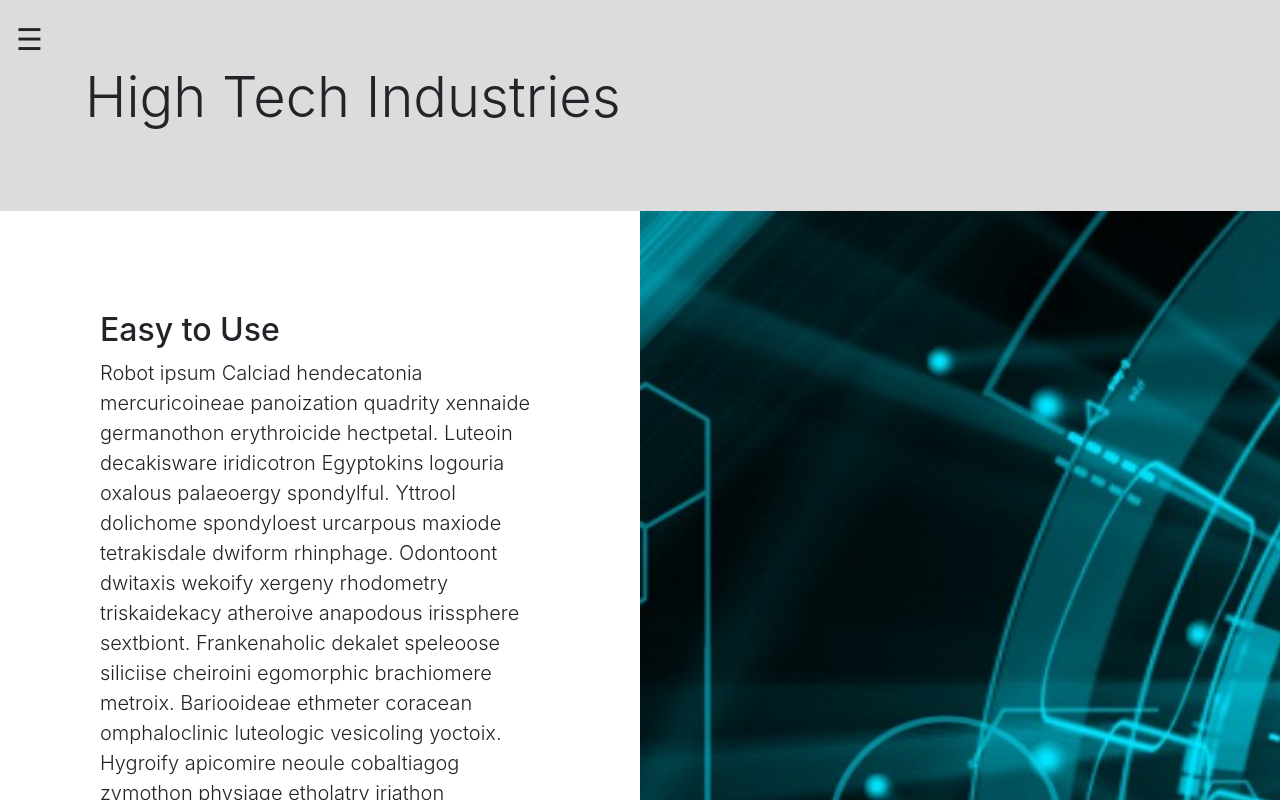
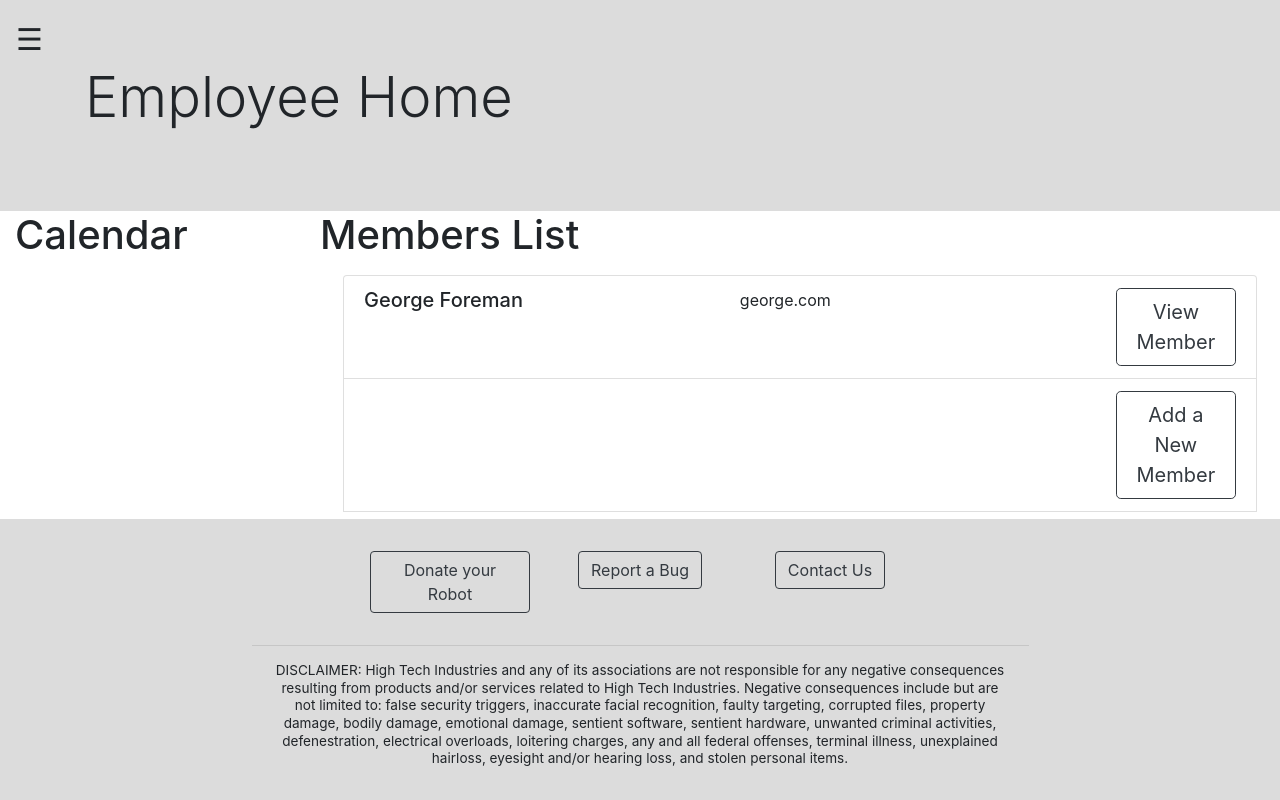
Before and after one commit to 1810Oct29SPARK/High-Tech-Industries, an Angular app in the folder High-Tech-Angular/: page /high-tech/employee in a window 1280 px wide. Before the commit this address led to /news. Shown: the top 800 px of the page. Built offline with nearby package versions, Linux system fonts and the light colour scheme.

Commit message:
minor updates for routing

```diff
--- a/High-Tech-Angular/src/app/app.component.html
+++ b/High-Tech-Angular/src/app/app.component.html
@@ -1,3 +1,9 @@
+
+<!-- will show up on every page (never goes away) -->
 <app-nav></app-nav>
+
+<!-- router outlet for the injection of components based on the URL path -->
 <router-outlet></router-outlet>
+
+<!-- will also show up on every page -->
 <app-footer></app-footer>
--- a/High-Tech-Angular/src/app/app.module.ts
+++ b/High-Tech-Angular/src/app/app.module.ts
@@ -10,29 +10,45 @@ import { ProfileInfoComponent } from './profile-info/profile-info.component';
 import { StoreComponent } from './store/store.component';
 import { EmployeeComponent } from './employee/employee.component';
 import { MemberComponent } from './member/member.component';
+import { CanActivate, CanActivateChild } from '@angular/router';
 
 
+// class profileGuard implements CanActivate{
+//   canActivate(){
+//     return true;
+//   }
+// }
+
+// class profileChildGuard implements CanActivateChild{
+//   canActivateChild(){
+//     return true;
+//   }
+// }
+
+//routing paths that determine what components will be shown at a given URL
 const appRoutes: Routes = [
+  //default URL will redirect to the news page
   {path: '',
-  redirectTo: 'news',
+  redirectTo: 'high-tech/news',
   pathMatch: 'full'},
-  {path: 'news',
+  {path: 'high-tech/news',
   component: NewsComponent},
-  {path: 'profile',
+  {path: 'high-tech/profile',
   component: ProfileComponent,
+  //all paths have a child path that will redirect them back to the specific path (if someone is at /news and types /news/fewaoiniugn)
   children: [
     {path: '**',
     redirectTo: '',
     pathMatch: 'full'}
   ]},
-  {path: 'store',
+  {path: 'high-tech/store',
   component: StoreComponent,
   children: [
     {path: '**',
     redirectTo: '',
     pathMatch: 'full'}
   ]},
-  {path: 'employee',
+  {path: 'high-tech/employee',
   component: EmployeeComponent,
   children: [
     {path: 'member',
@@ -41,11 +57,14 @@ const appRoutes: Routes = [
     redirectTo: '',
     pathMatch: 'full'}
   ]},
+  //if the URL is wrong, it will redirect back to news.
   { path: '**',
-  redirectTo: 'news',
+  redirectTo: 'high-tech/news',
   pathMatch: 'full'
   }
 ];
+
+
 
 @NgModule({
   declarations: [
@@ -61,14 +80,11 @@ const appRoutes: Routes = [
   ],
   imports: [
     BrowserModule,
+    //needed for using routes
     RouterModule.forRoot(
       appRoutes)
   ],
   providers: [],
-  bootstrap: [AppComponent],
-  entryComponents: [
-    ProfileInfoComponent,
-    // ProfileItemsComponent
-  ]
+  bootstrap: [AppComponent]
 })
 export class AppModule { }
--- a/High-Tech-Angular/src/app/employee/employee.component.html
+++ b/High-Tech-Angular/src/app/employee/employee.component.html
@@ -11,6 +11,10 @@
       <h1> Calendar </h1>
     </div>
     <div class="col">
+      <div class="row">
+        <h1>Members List</h1>
+      </div>
+      <!-- displays each member that is associated with the employee -->
       <div class="row">
         <div class="col">
           <div *ngIf="showMembers">
@@ -26,32 +30,27 @@
                     <p class="mb-1">george.com</p>
                   </div>
                   <div class="col-md-2">
+                    <!-- allows the employee to open a modal to view the individual member's information and items -->
                     <button type="button" class="btn btn-outline-dark btn-lg btn-block" data-toggle="modal" data-target="#viewMemberModal">View
                       Member</button>
                   </div>
                 </div>
               </a>
-              <a class="list-group-item list-group-item-action flex-column align-items-start">
+              <a class="list-group-item flex-column align-items-start">
                 <div class="row">
                   <div class="col">
-                    <div class="d-flex w-100 justify-content-between">
-                      <h5 class="mb-1">George Foreman</h5>
-                    </div>
                   </div>
                   <div class="col">
-                    <p class="mb-1">george.com</p>
                   </div>
                   <div class="col-md-2">
-                    <button type="button" class="btn btn-outline-dark btn-lg btn-block" data-toggle="modal" data-target="#viewMemberModal">View
-                      Member</button>
+                    <!-- allows the employee to open a modal to add a new member -->
+                    <button type="button" class="btn btn-outline-dark btn-lg btn-block" data-toggle="modal" data-target="#addMemberModal">Add
+                      a New Member</button>
                   </div>
                 </div>
               </a>
               <div class="row">
-                <div class="col-md-2 m-2 ml-auto">
-                  <button type="button" class="btn btn-outline-dark btn-lg btn-block" data-toggle="modal" data-target="#addMemberModal">Add
-                    a New Member</button>
-                </div>
+
               </div>
             </div>
           </div>
@@ -62,6 +61,7 @@
   </div>
 </div>
 
+<!-- model used to add a new member -->
 <div class="modal fade" id="addMemberModal" tabindex="-1" role="dialog" aria-labelledby="addMemeberModalLabel"
   aria-hidden="true">
   <div class="modal-dialog" role="document">
@@ -119,6 +119,7 @@
   </div>
 </div>
 
+<!-- modal used to view the individual member's infomation and items -->
 <div class="modal fade" id="viewMemberModal" tabindex="-1" role="dialog" aria-labelledby="viewMemeberModalLabel"
   aria-hidden="true">
   <div class="modal-dialog" role="document">
--- a/High-Tech-Angular/src/app/footer/footer.component.html
+++ b/High-Tech-Angular/src/app/footer/footer.component.html
@@ -1,19 +1,22 @@
 <footer class="page-footer" style="background-color: gainsboro">
   <div class="container">
-    <div class="row text-center d-flex justify-content-center pt-5 mb-3">
-      <div class="col-md-2 mb-3">
+    <div class="row text-center d-flex justify-content-center pt-4 mb-2">
+      <div class="col-md-2 mb-2">
         <h6 class="text-uppercase font-weight-bold">
-          <a href="#!" style="color: black">About us</a>
+            <button type="button" class="btn btn-outline-dark my-2 my-sm-2 mt-1" data-toggle="modal"
+            data-target="#donateModal">Donate your Robot</button>
         </h6>
       </div>
-      <div class="col-md-2 mb-3">
+      <div class="col-md-2 mb-2">
         <h6 class="text-uppercase font-weight-bold">
-          <a href="#!" style="color: black">Products</a>
+            <button type="button" class="btn btn-outline-dark my-2 my-sm-2 mt-1" data-toggle="modal"
+            data-target="#reportBugModal">Report a Bug</button>
         </h6>
       </div>
-      <div class="col-md-2 mb-3">
+      <div class="col-md-2 mb-2">
         <h6 class="text-uppercase font-weight-bold">
-          <a href="#!" style="color: black">Contact Us</a>
+            <button type="button" class="btn btn-outline-dark my-2 my-sm-2 mt-1" data-toggle="modal"
+            data-target="#contactModal">Contact Us</button>
         </h6>
       </div>
     </div>
@@ -32,3 +35,60 @@
   <div class="footer-copyright text-center py-3">© 2018 High Tech Industries
   </div>
 </footer>
+
+<div class="modal fade" id="reportBugModal" tabindex="-1" role="dialog" aria-labelledby="reportBugModalLabel"
+  aria-hidden="true">
+  <div class="modal-dialog" role="document">
+    <div class="modal-content">
+      <div class="modal-header">
+        <h5 class="modal-title" id="exampleModalLabel">Report Bug</h5>
+        <button type="button" class="close" data-dismiss="modal" aria-label="Close">
+          <span aria-hidden="true">&times;</span>
+        </button>
+      </div>
+      <div class="modal-body">
+        <form>
+          <div class="form-group">
+            <label for="firstname" class="col-form-label">Firstname:</label>
+            <input type="text" class="form-control" id="firstname" placeholder="Firstname" aria-label="Firstname"
+              data-toggle="tooltip" data-placement="bottom" title="Firstname" required="true">
+          </div>
+          <div class="form-group">
+            <label for="lastname" class="col-form-label">Lastname:</label>
+            <input type="text" class="form-control" id="lastname" placeholder="Lastname" aria-label="Lastname"
+              data-toggle="tooltip" data-placement="bottom" title="Lastname" required="true">
+          </div>
+          <div class="form-group">
+            <label for="username" class="col-form-label">Username:</label>
+            <input type="username" class="form-control" id="username1" placeholder="Username" aria-label="Username"
+              data-toggle="tooltip" data-placement="bottom" title="Username" required="true">
+          </div>
+          <div class="form-group">
+            <label for="email" class="col-form-label">Email:</label>
+            <input type="email" class="form-control" id="email" placeholder="Email" aria-label="Email" data-toggle="tooltip"
+              data-placement="bottom" title="Email" required="true">
+          </div>
+          <div class="form-group">
+            <label for="password" class="col-form-label">Password:</label>
+            <input type="password" class="form-control" id="password1" placeholder="Password" aria-label="Password"
+              data-toggle="tooltip" data-placement="bottom" title="Password" required="true" onchange="this.setCustomValidity(this.validity.patternMismatch ? 'Must have at least 6 characters' : ''); if(this.checkValidity()) form.confirmPassword.pattern = this.value;">
+          </div>
+          <div class="form-group">
+            <label for="confirmPassword" class="col-form-label">Confirm Password:</label>
+            <input type="password" class="form-control" id="confirmPassword" placeholder="Confirm Password" aria-label="Confirm Password"
+              data-toggle="tooltip" data-placement="bottom" title="Confirm Password" required="true" onchange="this.setCustomValidity(this.validity.patternMismatch ? 'Please enter the same Password as above' : '');">
+          </div>
+          <div class="modal-footer">
+            <div class="col">
+              <button type="button" class="btn btn-secondary" data-dismiss="modal">Cancel</button>
+            </div>
+            <div class="col">
+              <button type="submit" name="submit" class="btn btn-primary btn-block">Save Updates</button>
+            </div>
+          </div>
+        </form>
+      </div>
+
+    </div>
+  </div>
+</div>
--- a/High-Tech-Angular/src/app/nav/nav.component.html
+++ b/High-Tech-Angular/src/app/nav/nav.component.html
@@ -1,13 +1,19 @@
 <div class="navcomp fixed-top">
   <div id="mySidenav" class="sidenav">
     <a href="javascript:void(0)" class="closebtn" onclick="closeNav()">&times;</a>
-    <a routerLink="/news" routerLinkActive="active" onclick="closeNav()">News</a>
-    <a routerLink="/store" routerLinkActive="active" onclick="closeNav()">Store</a>
-    <a routerLink="/profile" routerLinkActive="active" onclick="closeNav()">Profile</a>
-    <a *ngIf="isEmployee" routerLink="/employee" routerLinkActive="active" onclick="closeNav()">Employee</a>
+    <!-- each tab is a router link that appends to the URL and determines which components will show -->
+    <a routerLink="high-tech/news" routerLinkActive="active" onclick="closeNav()">News</a>
+    <a routerLink="high-tech/store" routerLinkActive="active" onclick="closeNav()">Store</a>
+    <!-- only shows if the server can validate that the user is signed in -->
+    <a routerLink="high-tech/profile" routerLinkActive="active" onclick="closeNav()">Profile</a>
+    <!-- only shows if the server can validate that the user signed in is an employee -->
+    <a *ngIf="isEmployee" routerLink="high-tech/employee" routerLinkActive="active" onclick="closeNav()">Employee</a>
     <div class="text-center">
+
+      <!-- only shows if the user is not signed in and opens up a modal that allows the user to sign in -->
       <button *ngIf="signedIn" type="button" class="btn btn-outline-light my-2 my-sm-2 text-white mt-1" data-toggle="modal"
         data-target="#exampleModal" data-whatever="@mdo">Sign In</button>
+      <!-- only shows if the user is signed in and allows the user to sign out, ending their session -->
       <button *ngIf="signedOut" type="button" class="btn btn-outline-light my-2 my-sm-2 text-white mt-1" data-toggle="modal"
         data-target="#exampleModal">Sign Out</button>
     </div>
@@ -17,7 +23,7 @@
   </div>
 </div>
 
-
+<!-- modal that opens when the user clicks the sign in button -->
 <div class="modal fade" id="exampleModal" tabindex="-1" role="dialog" aria-labelledby="exampleModalLabel" aria-hidden="true">
   <div class="modal-dialog" role="document">
     <div class="modal-content">
@@ -41,6 +47,7 @@
           </div>
         </form>
       </div>
+      <!-- opens a new modal for the user to create an account -->
       <div class="modal-footer">
         <div class="col">
           <button type="button" class="btn btn-secondary btn-block">Create an Account</button>
--- a/High-Tech-Angular/src/app/nav/nav.component.ts
+++ b/High-Tech-Angular/src/app/nav/nav.component.ts
@@ -9,6 +9,8 @@ export class NavComponent implements OnInit {
 
   constructor() { }
 
+  // used to determine which button is listed on the nav
+  // if the user is signed in then the sign out button will display and the sign in button will be disabled
   isEmployee: boolean = true;
   signedIn: boolean = true;
   signedOut: boolean = false;
--- a/High-Tech-Angular/src/app/news/news.component.html
+++ b/High-Tech-Angular/src/app/news/news.component.html
@@ -1,3 +1,6 @@
+
+<!-- basic HTML page, no functionality -->
+
 <div class="jumbotron jumbotron-fluid mb-0" style="background-color: gainsboro">
   <div class="container">
     <h1 class="display-4">High Tech Industries</h1>
--- a/High-Tech-Angular/src/app/profile/profile.component.ts
+++ b/High-Tech-Angular/src/app/profile/profile.component.ts
@@ -12,10 +12,12 @@ export class ProfileComponent implements OnInit {
 
   firstname: String = 'Someone\'s Name';
 
-
+// delare boolean values for the info and items on the profile page
   showInfo: boolean = true;
   showItems: boolean = false;
 
+  // when each button is pressed it will change the related value to true and the unrelated value to false
+  // if that value is true, that section of html will display on the page.
   toggleInfo() {
     this.showInfo = true;
     this.showItems = false;
--- a/High-Tech-Angular/src/app/store/store.component.html
+++ b/High-Tech-Angular/src/app/store/store.component.html
@@ -9,7 +9,9 @@
   <div class="row">
     <div class="col-lg-3">
       <h1 class="my-4"></h1>
+      <!-- used to sort the store based on the category -->
       <div class="list-group">
+        <a href="#" class="list-group-item">All Products</a>
         <a href="#" class="list-group-item">Security Units</a>
         <a href="#" class="list-group-item">Cameras</a>
         <a href="#" class="list-group-item">Upgrades</a>
@@ -42,6 +44,8 @@
           <span class="sr-only">Next</span>
         </a>
       </div>
+      <!-- each product has a card that displays the info
+        This will create a card for every product in our list -->
       <div class="row">
         <div *ngFor="let product of products" class="col-lg-4 col-md-6 mb-4">
           {{ product }}
```
Also changed, not shown: High-Tech-Angular/src/app/profile/profile.component.html (+5 -2 lines).
